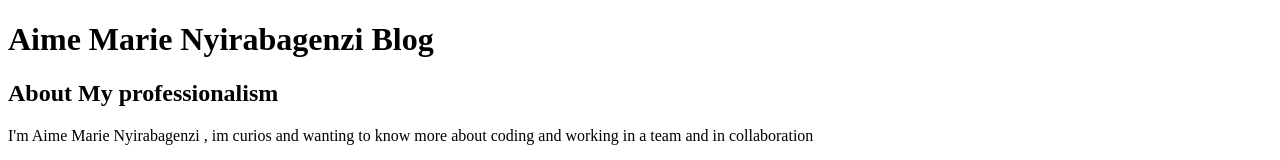
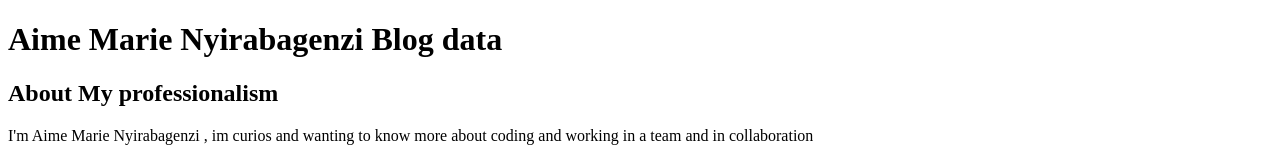
Before and after one commit to Kal-developer/219001771, a plain HTML site: page index.html in a window 1280 px wide. Shown: the top 160 px of the page. Drawn offline with Linux system fonts and the light colour scheme.

Commit message:
test push

```diff
--- a/index.html
+++ b/index.html
@@ -5,7 +5,7 @@
 	<head>
 		<meta charset="utf-8" />
 		<meta content="width=device-width, initial-scale=1.0" name="viewport" />
-		<title>Aime Marie Nyirabagenzi</title>
+		<title>Aime Marie Nyirabagenzi Blog Data</title>
 		<meta charset="utf-8" />
 		<meta name="keywords" content="Aime Marie Nyirabagenzi" />
 		<meta name="description" content="Aime Marie Nyirabagenzi" />
@@ -14,7 +14,7 @@
 		<link rel="shortcut icon " href="img/me.jpg" />
 	</head>
 	<body>
-		<h1>Aime Marie Nyirabagenzi Blog</h1>
+		<h1>Aime Marie Nyirabagenzi Blog data</h1>
 		<h2>About My professionalism</h2>
 		<p>
 			I'm Aime Marie Nyirabagenzi , im curios and wanting to know more about
```
